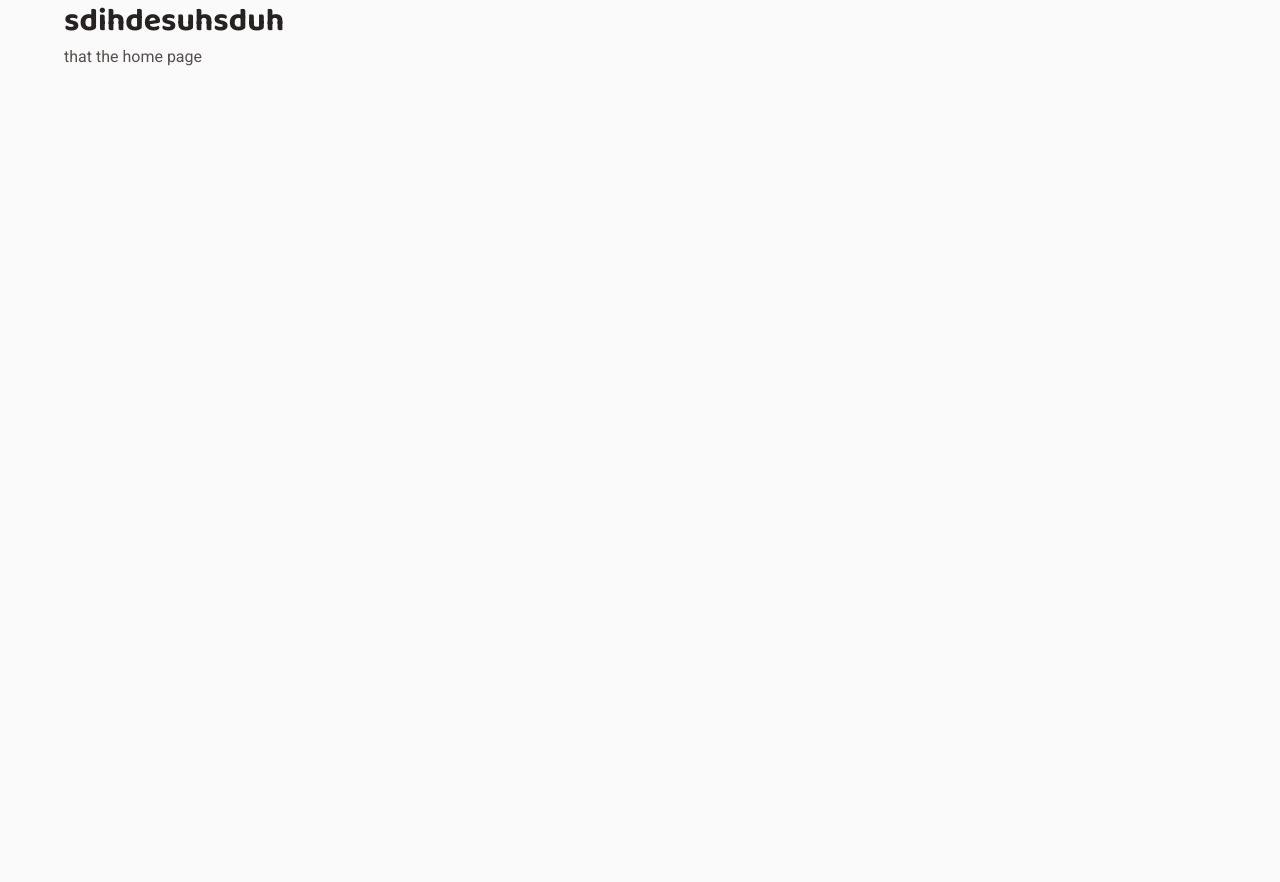
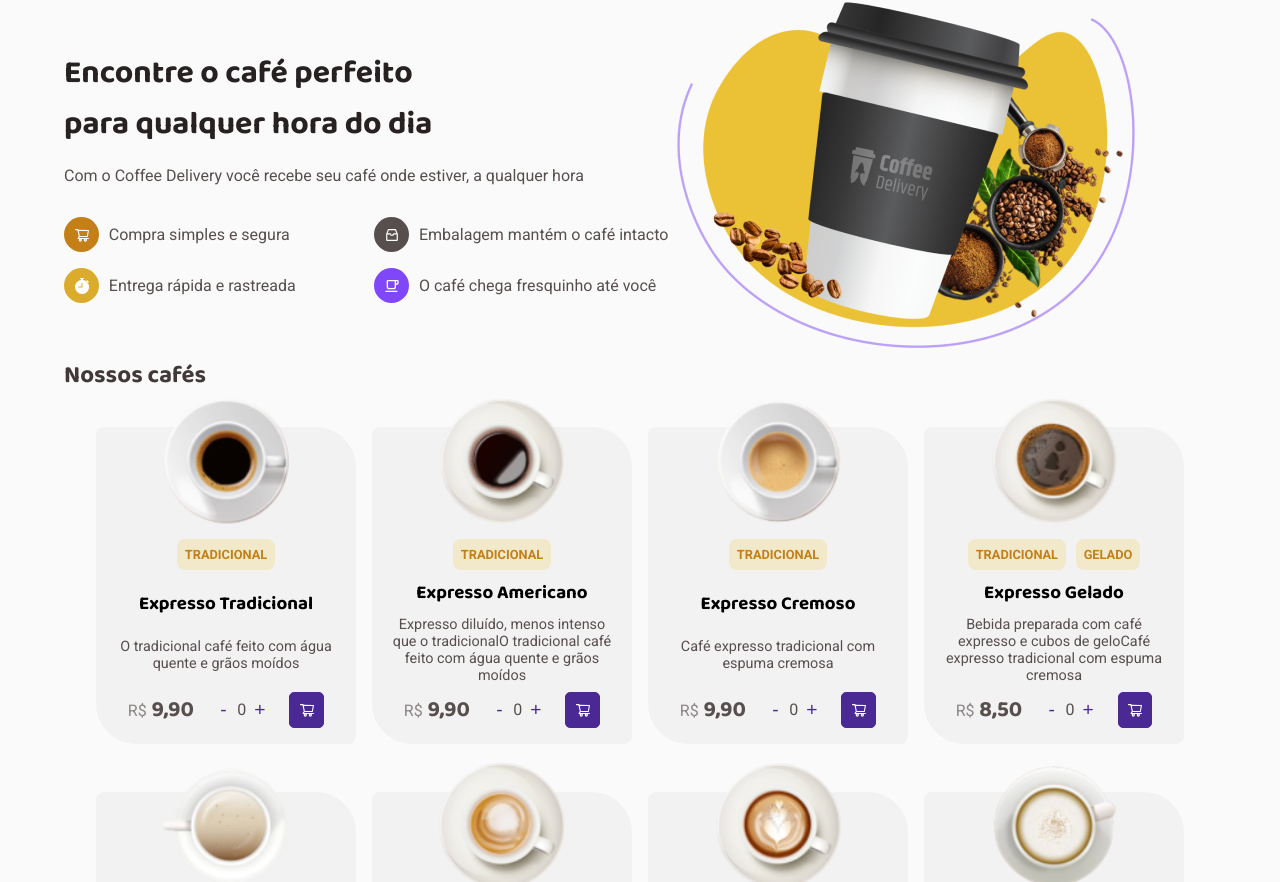
Before and after one commit to guicoelhodev/ignite_frontend_2022, a React (Vite) app in the folder challenger-02/: page / in a window 1280 px wide. Shown: the part 129-1011 px from the top of the page. Before the commit the page ends 800 px from the top, so only its background shows below. Built offline with nearby package versions, Linux system fonts and the light colour scheme.

Commit message:
feat: add Apresentation content

```diff
--- a/challenger-02/src/pages/Home/index.tsx
+++ b/challenger-02/src/pages/Home/index.tsx
@@ -1,13 +1,80 @@
-import React from "react";
-import { Layout } from "../../components/UI/Layout";
+import React, { useContext } from "react";
 import * as S from "./style";
 
+import HomeImage from "../../assets/img/home.png";
+import { Layout } from "../../components/UI/Layout";
+import { coffeeList as coffeeListData } from "../../data/coffeeList";
+import { CoffeeCard } from "../../components/FC/CoffeeCard";
+import { CoffeeContext, ICoffeeContext } from "../../context/coffeeContext";
+
+import { AiOutlineInbox, AiOutlineShoppingCart } from "react-icons/ai";
+import { BsFillStopwatchFill } from "react-icons/bs";
+import { RiCupLine } from "react-icons/ri";
+import { defaultStyleTheme } from "../../styles/default";
+
+const listIcons = [
+  {
+    text: "Compra simples e segura",
+    icon: <AiOutlineShoppingCart />,
+    bgColor: defaultStyleTheme["yellow-dark"],
+  },
+  {
+    text: "Embalagem mantém o café intacto ",
+    icon: <AiOutlineInbox />,
+    bgColor: defaultStyleTheme["base-text"],
+  },
+  {
+    text: "Entrega rápida e rastreada",
+    icon: <BsFillStopwatchFill />,
+    bgColor: defaultStyleTheme.yellow,
+  },
+  {
+    text: "O café chega fresquinho até você",
+    icon: <RiCupLine />,
+    bgColor: defaultStyleTheme.purple,
+  },
+];
+
 export const Home: React.FC = () => {
+  const { coffeeList } = useContext(CoffeeContext) as ICoffeeContext;
+
   return (
     <Layout>
       <S.Container>
-        <h1>sdihdesuhsduh</h1>
-        <p>that the home page</p>
+        <S.HomeAppresentation>
+          <article>
+            <h1>
+              Encontre o café perfeito <br />
+              para qualquer hora do dia
+            </h1>
+
+            <p>
+              Com o Coffee Delivery você recebe seu café onde estiver, a
+              qualquer hora
+            </p>
+
+            <S.IconList>
+              {listIcons.map((item) => (
+                <S.IconItem bgColor={item.bgColor}>
+                  <span>{item.icon}</span>
+                  <p>{item.text}</p>
+                </S.IconItem>
+              ))}
+            </S.IconList>
+          </article>
+          <img
+            src={HomeImage}
+            alt="imagem que representa um café da Coffee Delivery"
+          />
+        </S.HomeAppresentation>
+        <S.CoffeeList>
+          <h2>Nossos cafés</h2>
+          <ul>
+            {coffeeListData.map((coofeeItem, index) => (
+              <CoffeeCard key={coofeeItem.title + index} {...coofeeItem} />
+            ))}
+          </ul>
+        </S.CoffeeList>
       </S.Container>
     </Layout>
   );
--- a/challenger-02/src/pages/Home/style.ts
+++ b/challenger-02/src/pages/Home/style.ts
@@ -1,5 +1,54 @@
 import styled from "styled-components";
 
+interface IIconItem {
+  bgColor: string;
+}
 export const Container = styled.div`
   width: 100%;
 `;
+
+export const HomeAppresentation = styled.section`
+  display: flex;
+  align-items: center;
+
+  h1 {
+    font-size: 2rem;
+    padding-bottom: 1rem;
+  }
+`;
+
+export const IconList = styled.footer`
+  padding-top: 2rem;
+  display: grid;
+  grid-template-columns: repeat(2, 1fr);
+  gap: 1rem;
+`;
+
+export const IconItem = styled.article<IIconItem>`
+  display: flex;
+  align-items: center;
+  gap: 0.6rem;
+
+  span {
+    display: grid;
+    place-items: center;
+    padding: 0.6rem;
+    border-radius: 50%;
+    background-color: ${(props) => props.bgColor};
+  }
+  svg {
+    fill: ${(props) => props.theme.white};
+  }
+`;
+
+export const CoffeeList = styled.section`
+  display: flex;
+  flex-direction: column;
+
+  ul {
+    display: flex;
+    flex-wrap: wrap;
+    justify-content: center;
+    gap: 1rem;
+  }
+`;
```
